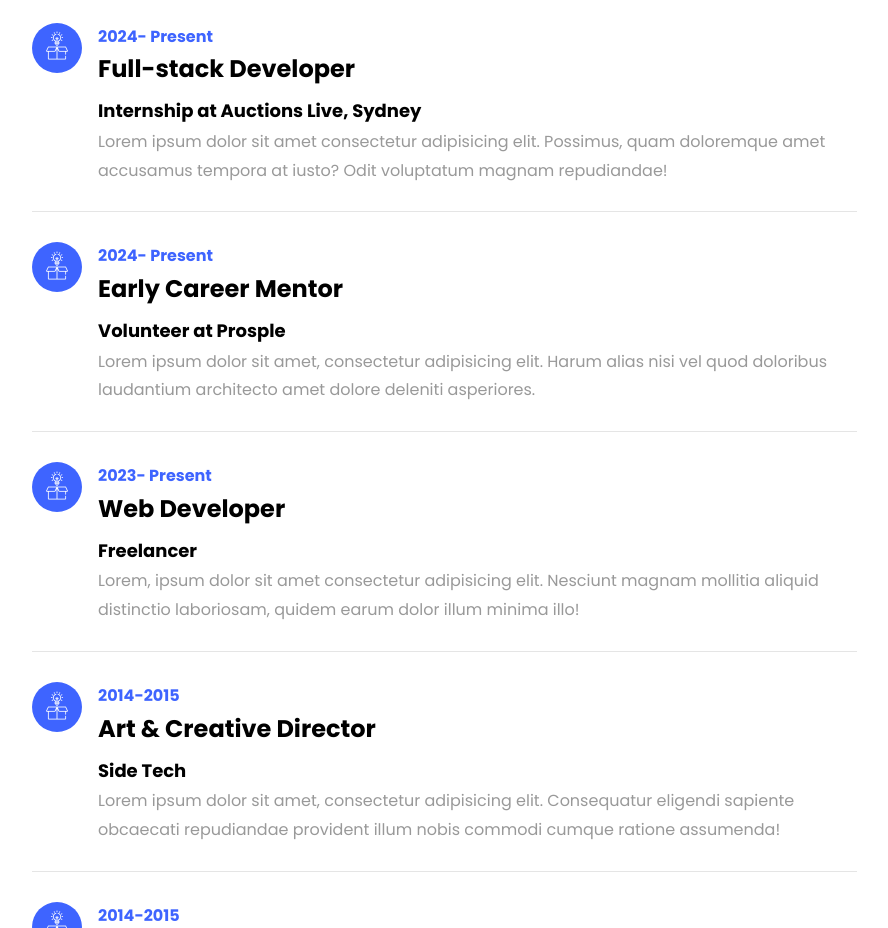
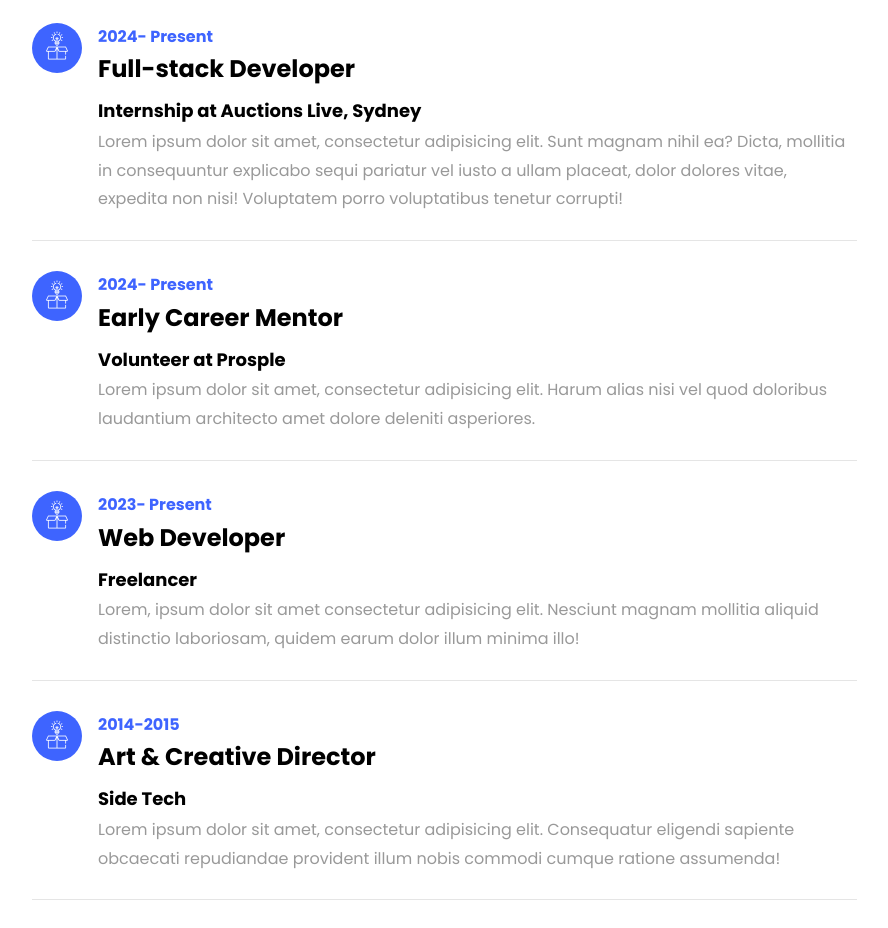
Before and after one commit to haribhatta15/personal-portfolio2, a plain HTML site: page index.html in a window 1280 px wide. Shown: the part 2100-3028 px from the top of the page, without its empty margins (338-1226 px from the left). Drawn offline with Linux system fonts and the light colour scheme; files whose address does not match are found by name.

```diff
--- a/index.html
+++ b/index.html
@@ -172,7 +172,7 @@
 		    					<span class="date">2024- Present</span>
 		    					<h2>Full-stack Developer</h2>
 		    					<span class="position">Internship at Auctions Live, Sydney</span>
-		    					<p>Lorem ipsum dolor sit amet consectetur adipisicing elit. Possimus, quam doloremque amet accusamus tempora at iusto? Odit voluptatum magnam repudiandae!</p>
+		    					<p>Lorem ipsum dolor sit amet, consectetur adipisicing elit. Sunt magnam nihil ea? Dicta, mollitia in consequuntur explicabo sequi pariatur vel iusto a ullam placeat, dolor dolores vitae, expedita non nisi! Voluptatem porro voluptatibus tenetur corrupti!</p>
 		    				</div>
 	    				</div>
 	    				<div class="resume-wrap d-flex ftco-animate">
```
